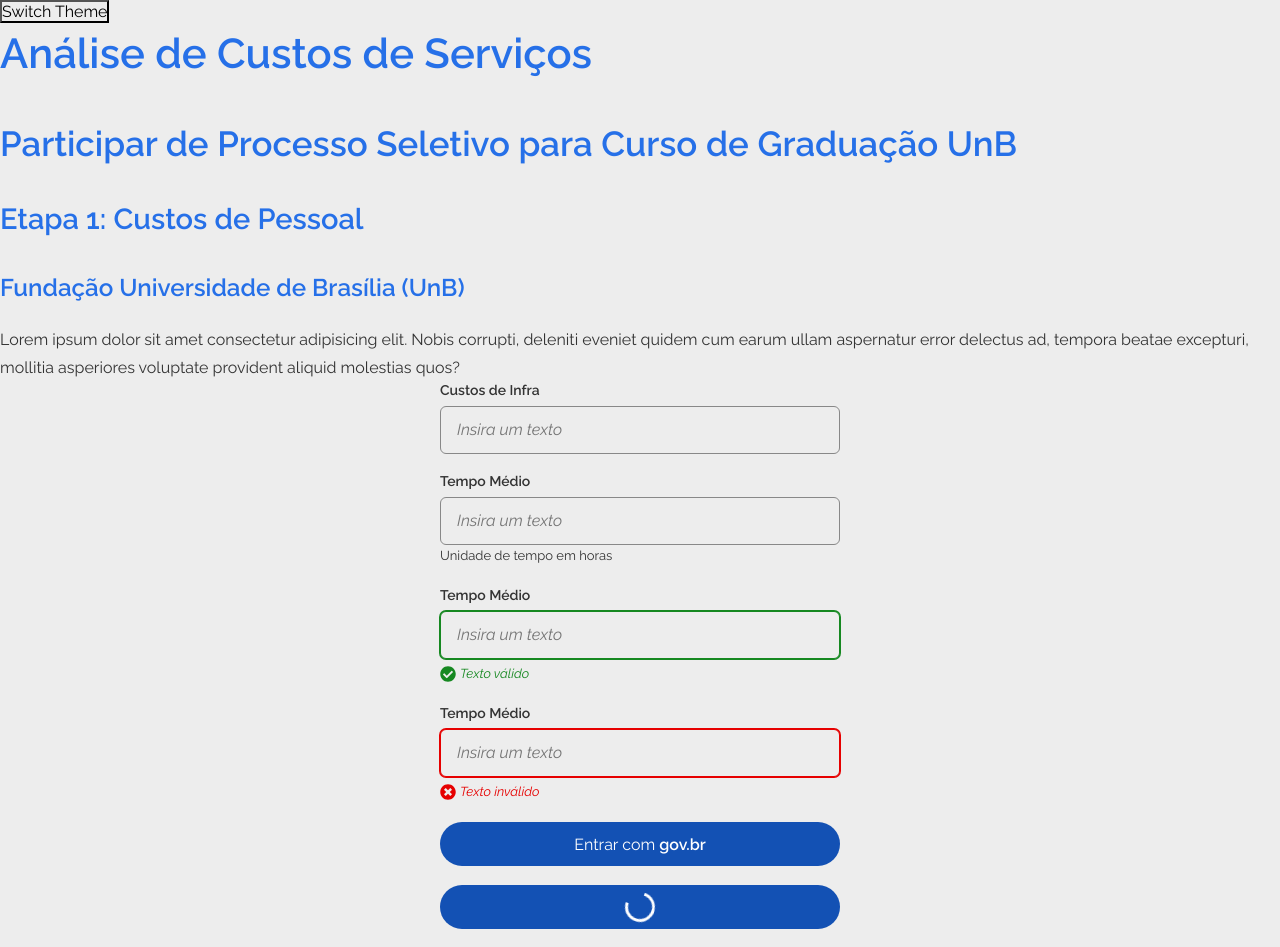
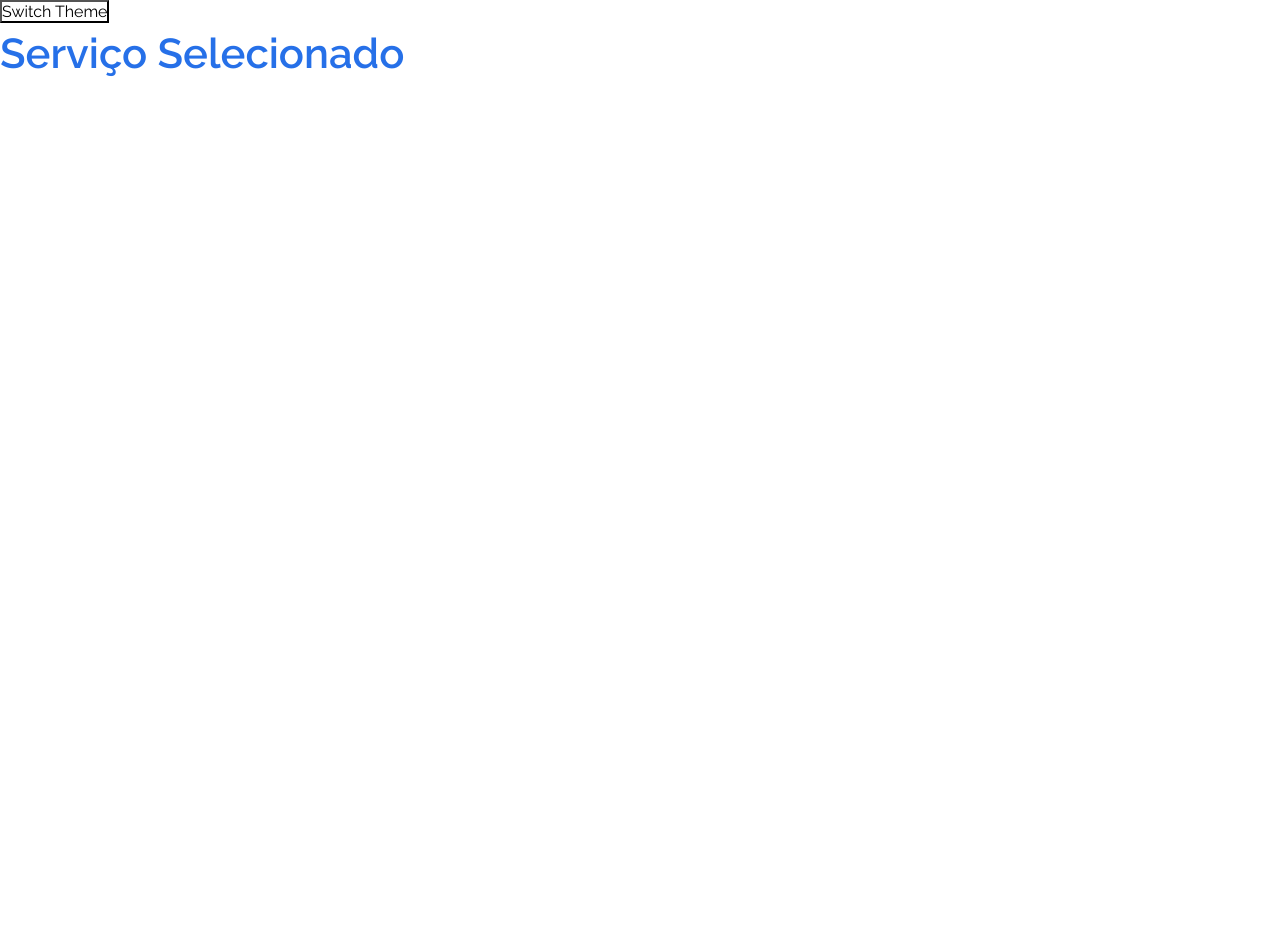
Before and after one commit to youssef-md/frontend-ferramenta-precificao, a React (Create React App) app: page /servico-selecionado in a window 1280 px wide. Shown: the top 947 px of the page. After the commit the page ends 800 px from the top, so only its background shows below. Built offline with nearby package versions, Linux system fonts and the light colour scheme.

Commit message:
Config react-router-dom and initial pages

```diff
--- a/src/App.js
+++ b/src/App.js
@@ -1,12 +1,12 @@
 import React, { useState } from 'react';
 import { ThemeProvider } from 'styled-components';
+import { BrowserRouter } from 'react-router-dom';
 
-import Button from './components/Button';
 import GlobalStyle from './styles/global';
+import Routes from './routes';
 
 import defaultTheme from './styles/defaultTheme';
 import darkTheme from './styles/darkTheme';
-import Input from './components/Input';
 
 function App() {
   const [theme, setTheme] = useState(defaultTheme);
@@ -16,66 +16,13 @@
   }
 
   return (
-    <ThemeProvider theme={theme}>
-      <button onClick={changeTheme}>Switch Theme</button>
-      <h1>Análise de Custos de Serviços</h1>
-      <h2>Participar de Processo Seletivo para Curso de Graduação UnB</h2>
-      <h3>Etapa 1: Custos de Pessoal</h3>
-      <h4>Fundação Universidade de Brasília (UnB)</h4>
-      <p>
-        Lorem ipsum dolor sit amet consectetur adipisicing elit. Nobis corrupti,
-        deleniti eveniet quidem cum earum ullam aspernatur error delectus ad,
-        tempora beatae excepturi, mollitia asperiores voluptate provident
-        aliquid molestias quos?
-      </p>
-      <GlobalStyle />
-      <div
-        style={{
-          display: 'flex',
-          flexDirection: 'column',
-          justifyContent: 'space-between',
-          height: '800px',
-          maxWidth: '400px',
-          margin: 'auto',
-        }}
-      >
-        <Input label="Custos de Infra" />
-
-        <Input label="Tempo Médio" auxiliaryText="Unidade de tempo em horas" />
-
-        <Input
-          label="Tempo Médio"
-          auxiliaryText="Unidade de tempo em horas"
-          valid
-        />
-
-        <Input
-          label="Tempo Médio"
-          auxiliaryText="Unidade de tempo em horas"
-          invalid
-        />
-
-        <Button type="primary">
-          Entrar com <strong>gov.br</strong>
-        </Button>
-        <Button type="primary" loading>
-          Entrar com <strong>gov.br</strong>
-        </Button>
-        <Button type="primary" disabled>
-          Entrar com <strong>gov.br</strong>
-        </Button>
-
-        <Button type="secondary">
-          Entrar com <strong>gov.br</strong>
-        </Button>
-        <Button type="secondary" loading>
-          Entrar com <strong>gov.br</strong>
-        </Button>
-        <Button type="secondary" disabled>
-          Entrar com <strong>gov.br</strong>
-        </Button>
-      </div>
-    </ThemeProvider>
+    <BrowserRouter>
+      <ThemeProvider theme={theme}>
+        <button onClick={changeTheme}>Switch Theme</button>
+        <Routes />
+        <GlobalStyle />
+      </ThemeProvider>
+    </BrowserRouter>
   );
 }
 
--- /dev/null
+++ b/src/pages/Home/index.js
@@ -0,0 +1,72 @@
+import React from 'react';
+
+import Button from '../../components/Button';
+import Input from '../../components/Input';
+import Breadcrumbs from '../../components/Breadcrumbs';
+
+function Home() {
+  return (
+    <>
+      <h1>Análise de Custos de Serviços</h1>
+      <h2>Participar de Processo Seletivo para Curso de Graduação UnB</h2>
+      <h3>Etapa 1: Custos de Pessoal</h3>
+      <h4>Fundação Universidade de Brasília (UnB)</h4>
+      <p>
+        Lorem ipsum dolor sit amet consectetur adipisicing elit. Nobis corrupti,
+        deleniti eveniet quidem cum earum ullam aspernatur error delectus ad,
+        tempora beatae excepturi, mollitia asperiores voluptate provident
+        aliquid molestias quos?
+      </p>
+      <div
+        style={{
+          display: 'flex',
+          flexDirection: 'column',
+          justifyContent: 'space-between',
+          height: '1000px',
+          maxWidth: '400px',
+          margin: 'auto',
+        }}
+      >
+        <Breadcrumbs />
+
+        <Input label="Custos de Infra" />
+
+        <Input label="Tempo Médio" auxiliaryText="Unidade de tempo em horas" />
+
+        <Input
+          label="Tempo Médio"
+          auxiliaryText="Unidade de tempo em horas"
+          valid
+        />
+
+        <Input
+          label="Tempo Médio"
+          auxiliaryText="Unidade de tempo em horas"
+          invalid
+        />
+
+        <Button type="primary">
+          Entrar com <strong>gov.br</strong>
+        </Button>
+        <Button type="primary" loading>
+          Entrar com <strong>gov.br</strong>
+        </Button>
+        <Button type="primary" disabled>
+          Entrar com <strong>gov.br</strong>
+        </Button>
+
+        <Button type="secondary">
+          Entrar com <strong>gov.br</strong>
+        </Button>
+        <Button type="secondary" loading>
+          Entrar com <strong>gov.br</strong>
+        </Button>
+        <Button type="secondary" disabled>
+          Entrar com <strong>gov.br</strong>
+        </Button>
+      </div>
+    </>
+  );
+}
+
+export default Home;
--- /dev/null
+++ b/src/pages/ServicoSelecionado/index.js
@@ -0,0 +1,7 @@
+import React from 'react';
+
+function ServicoSelecioado() {
+  return <h1>Serviço Selecionado</h1>;
+}
+
+export default ServicoSelecioado;
--- /dev/null
+++ b/src/pages/Servicos/index.js
@@ -0,0 +1,7 @@
+import React from 'react';
+
+function Servicos() {
+  return <h1>Serviços</h1>;
+}
+
+export default Servicos;
--- /dev/null
+++ b/src/routes/index.js
@@ -0,0 +1,18 @@
+import React from 'react';
+import { Switch, Route } from 'react-router-dom';
+
+import Home from '../pages/Home';
+import Servicos from '../pages/Servicos';
+import ServicoSelecionado from '../pages/ServicoSelecionado';
+
+function Routes() {
+  return (
+    <Switch>
+      <Route path="/" exact component={Home} />
+      <Route path="/servicos" component={Servicos} />
+      <Route path="/servico-selecionado" component={ServicoSelecionado} />
+    </Switch>
+  );
+}
+
+export default Routes;
--- a/src/styles/global.js
+++ b/src/styles/global.js
@@ -16,7 +16,7 @@
 
   body, input, button {
     font-family: 'Raleway', sans-serif;
-    background-color: ${props => props.theme.secondary03};
+    background-color: ${props => props.theme.secondary01};
     transition: background-color .3s;
   }
 
```
